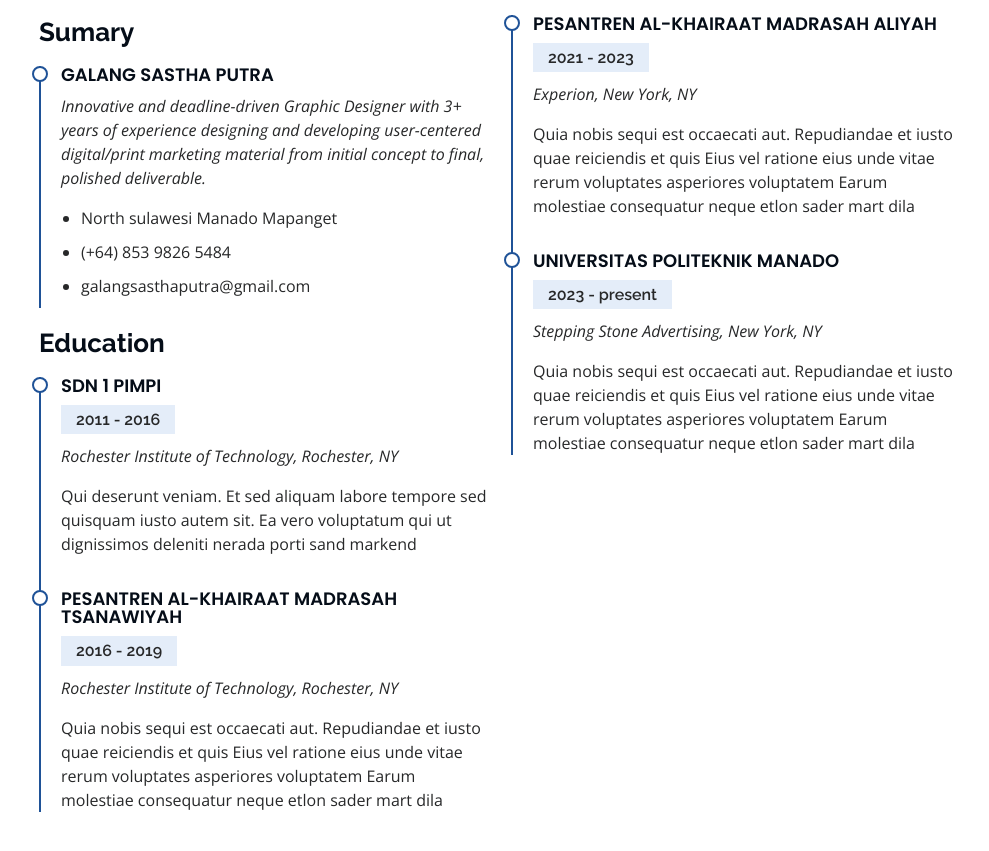
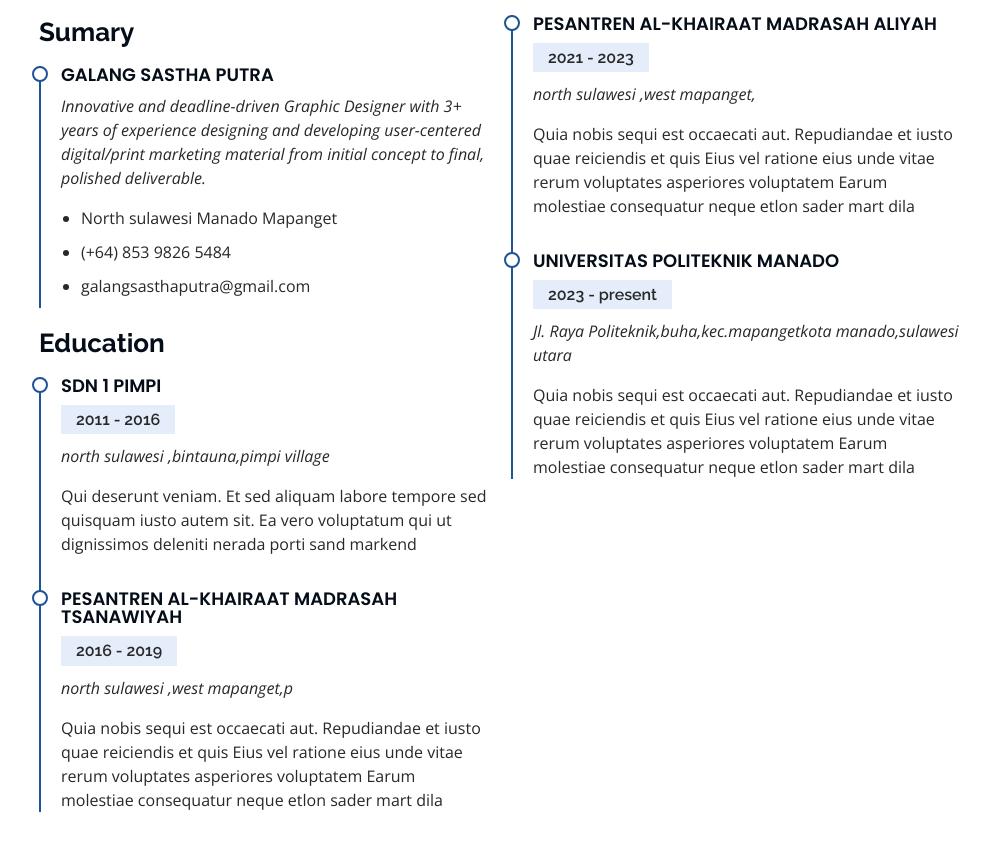
Before and after one commit to GalangPutra00/My-Portofolio, a plain HTML site: page index.html in a window 1280 px wide. Shown: the part 2669-3520 px from the top of the page, without its empty margins (291-1280 px from the left). Drawn offline with nearby package versions, Linux system fonts and the light colour scheme.

Commit message:
index.html

```diff
--- a/index.html
+++ b/index.html
@@ -264,13 +264,13 @@
             <div class="resume-item">
               <h4>SDN 1 PIMPI</h4>
               <h5>2011 - 2016</h5>
-              <p><em>Rochester Institute of Technology, Rochester, NY</em></p>
+              <p><em>north sulawesi ,bintauna,pimpi village</em></p>
               <p>Qui deserunt veniam. Et sed aliquam labore tempore sed quisquam iusto autem sit. Ea vero voluptatum qui ut dignissimos deleniti nerada porti sand markend</p>
             </div>
             <div class="resume-item">
               <h4>pesantren al-khairaat Madrasah tsanawiyah</h4>
               <h5>2016 - 2019</h5>
-              <p><em>Rochester Institute of Technology, Rochester, NY</em></p>
+              <p><em>north sulawesi ,west mapanget,p</em></p>
               <p>Quia nobis sequi est occaecati aut. Repudiandae et iusto quae reiciendis et quis Eius vel ratione eius unde vitae rerum voluptates asperiores voluptatem Earum molestiae consequatur neque etlon sader mart dila</p>
             </div>
           </div>
@@ -279,13 +279,13 @@
             <div class="resume-item">
               <h4>PESANTREN AL-KHAIRAAT MADRASAH ALIYAH</h4>
               <h5>2021 - 2023</h5>
-              <p><em>Experion, New York, NY </em></p>
+              <p><em>north sulawesi ,west mapanget, </em></p>
               <p>Quia nobis sequi est occaecati aut. Repudiandae et iusto quae reiciendis et quis Eius vel ratione eius unde vitae rerum voluptates asperiores voluptatem Earum molestiae consequatur neque etlon sader mart dila</p>
             </div>
             <div class="resume-item">
               <h4>uNIVERSITAS POLITEKNIK MANADO</h4>
               <h5>2023 - present</h5>
-              <p><em>Stepping Stone Advertising, New York, NY</em></p>
+              <p><em>Jl. Raya Politeknik,buha,kec.mapangetkota manado,sulawesi utara</em></p>
               <p>Quia nobis sequi est occaecati aut. Repudiandae et iusto quae reiciendis et quis Eius vel ratione eius unde vitae rerum voluptates asperiores voluptatem Earum molestiae consequatur neque etlon sader mart dila</p>
             </div>
           </div>
```
